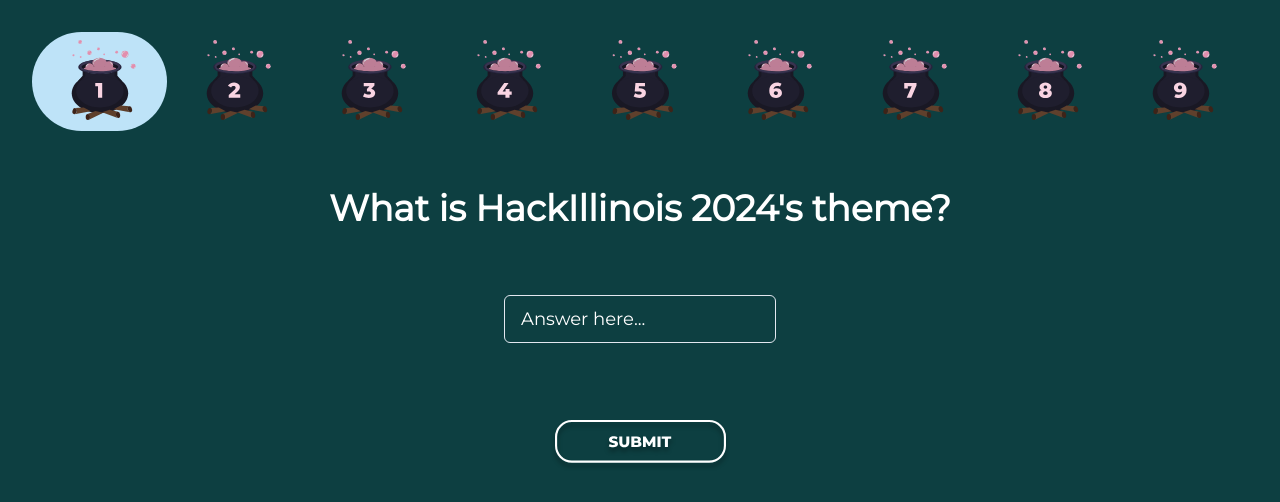
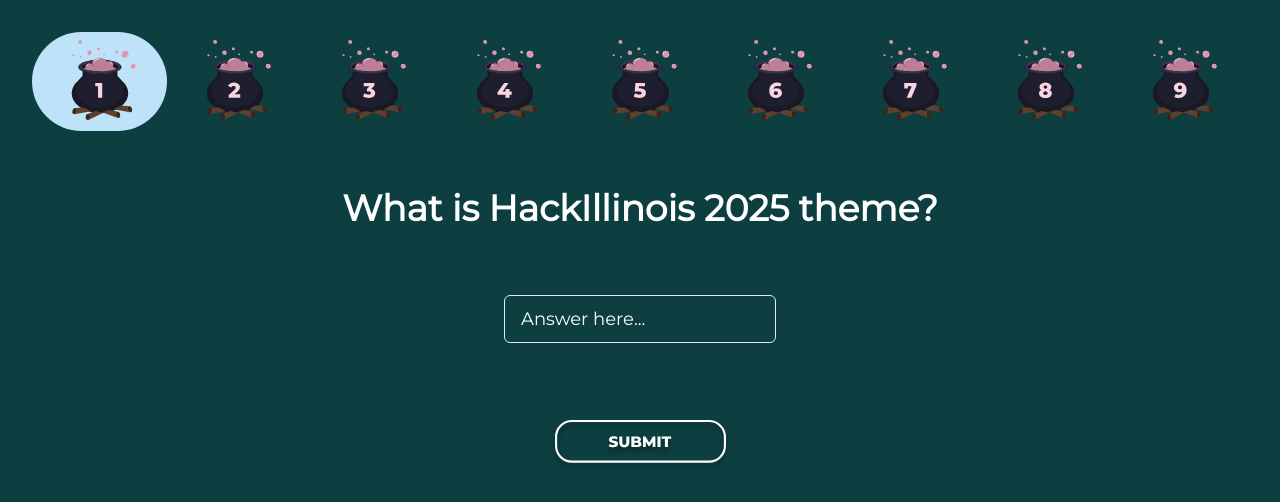
Before and after one commit to HackIllinois/riddles, a React (Vite) app: page /questions in a window 1280 px wide. Shown: the top 502 px of the page. Built offline with nearby package versions, Linux system fonts and the light colour scheme; no server answers; sample sign-in values are in the browser's storage.

Commit message:
question 0

```diff
--- a/src/questions/Question0.tsx
+++ b/src/questions/Question0.tsx
@@ -21,7 +21,7 @@
     return (
         <Box>
             <QuestionText>
-                <Text fontSize="4xl" color={Colors.primaryTextColor}> What is HackIllinois 2024's theme? </Text>
+                <Text fontSize="4xl" color={Colors.primaryTextColor}> What is HackIllinois 2025 theme? </Text>
             </QuestionText>
 
             <QuestionOutput qid="0" answers={answers} getSubmission={getSubmission} setData={setData} data={data}>
--- a/src/questions/Question5.tsx
+++ b/src/questions/Question5.tsx
@@ -29,11 +29,11 @@
             <Box padding="20px">
                 <QuestionText>
                     <Text fontSize="xl" alignSelf={"baseline"} textAlign={"left"}>
-                        As you step into this enchanted chessboard, you find yourself facing a puzzle that demands the utmost cunning and foresight.
+                        In the grand halls of the ancient Greek scribes, a sacred text was inscribed—a sea of 'm's stretching endlessly.
                         {<br />} {<br />}
-                        Before you stands a chessboard adorned with 5 powerful Queens, each guarding their territory with regal authority. Your quest is to add 3 more Queens to the board, placing them strategically to maintain harmony among the royal guardians.
+                        Yet, hidden within, a single 'n' holds the key to wisdom. Can you uncover its location?
                         {<br />} {<br />}
-                        Determine the locations of these 3 new Queens and submit their positions in (increasing) alphanumeric order.
+                        You can do it manually or write code to solve this.
                     </Text>
                 </QuestionText>
 
```
